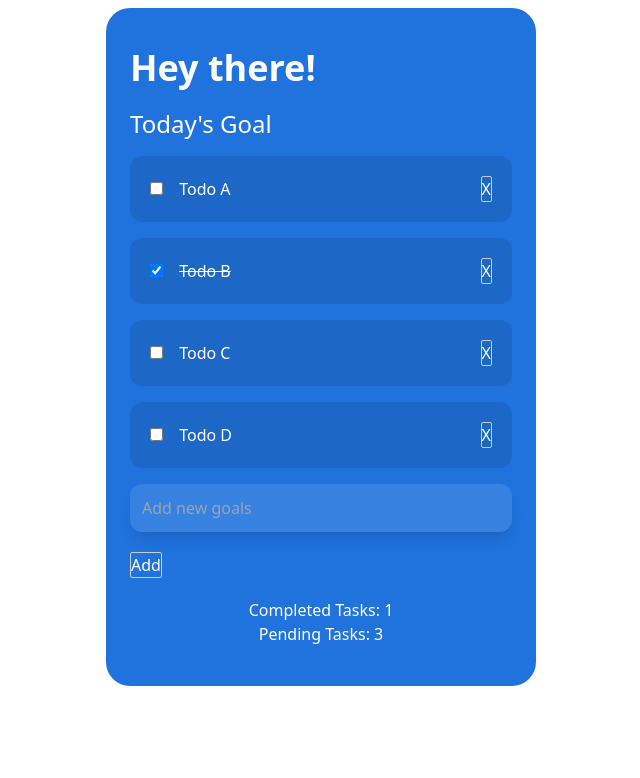
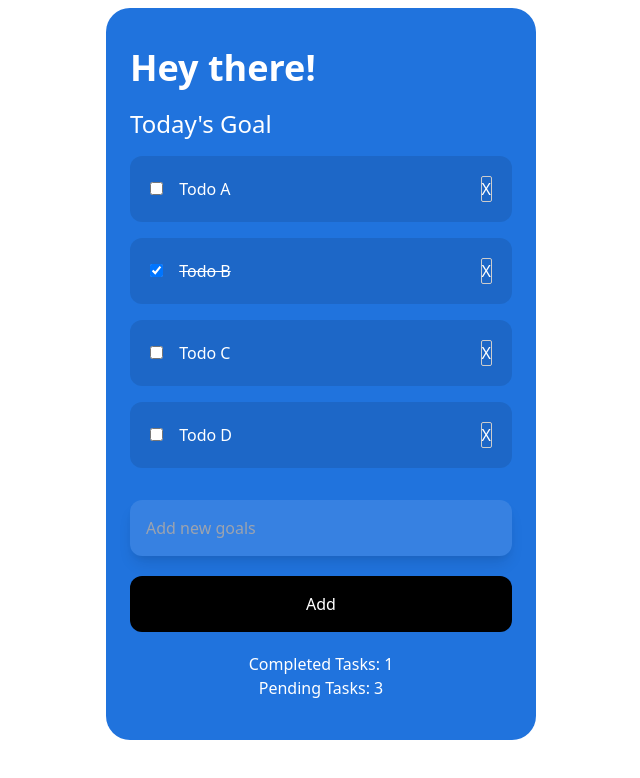
Before and after one commit to ejirocodes/Svelte-Tailwind-Todo, a Svelte app: page / in a window 1280 px wide. Shown: the top 778 px of the page, without its empty margins (319-959 px from the left). Built offline with nearby package versions, Linux system fonts and the light colour scheme.

Commit message:
style add todo button

```diff
--- a/src/Todo.svelte
+++ b/src/Todo.svelte
@@ -32,7 +32,7 @@
 
     // Using a more idiomatic solution
     if (!todoItem) {
-      return;
+      return alert('please add a goal for today!');
     }
     todos = [
       ...todos,
@@ -98,10 +98,14 @@
   <input
     type="text"
     bind:value={todoItem}
-    class="w-full rounded-xl bg-white border-0 bg-opacity-10 p-3 shadow-lg"
+    class="w-full rounded-xl bg-white border-0 outline-none bg-opacity-10 p-4 shadow-lg mt-4"
     placeholder="Add new goals"
   />
-  <button on:click={addTodo} class=" my-5 ">Add</button>
+  <button
+    on:click={addTodo}
+    class="my-5  p-4 bg-black text-white rounded-xl w-full hover:bg-opacity-60 transition border-0"
+    >Add</button
+  >
   <div class="text-center">
     <p>
       Completed Tasks: {todos.filter((todo) => {
@@ -121,7 +125,6 @@
     text-decoration: line-through;
   }
   section {
-    /* text-align: center; */
     max-width: 240px;
     margin: 0 auto;
     background-color: #2073dd;
```
